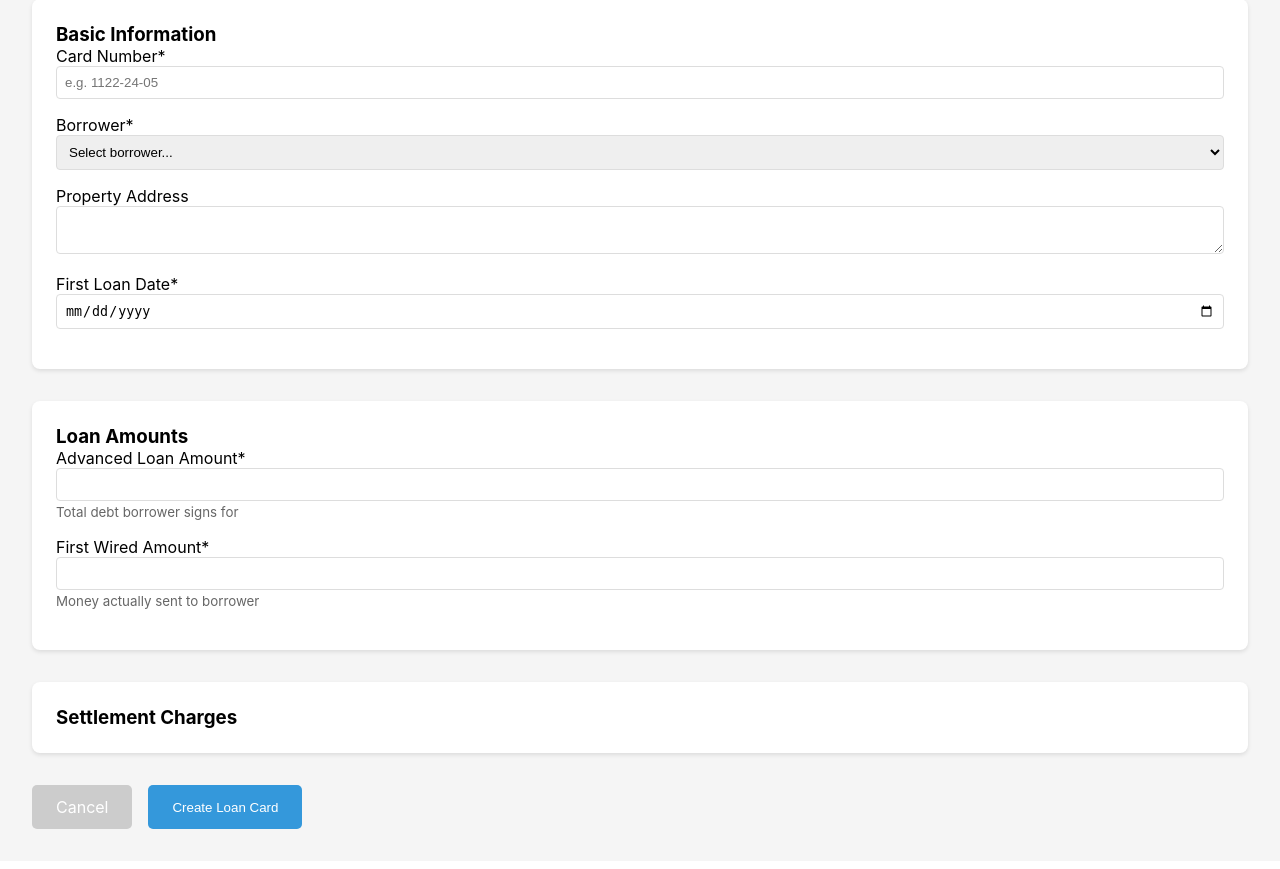
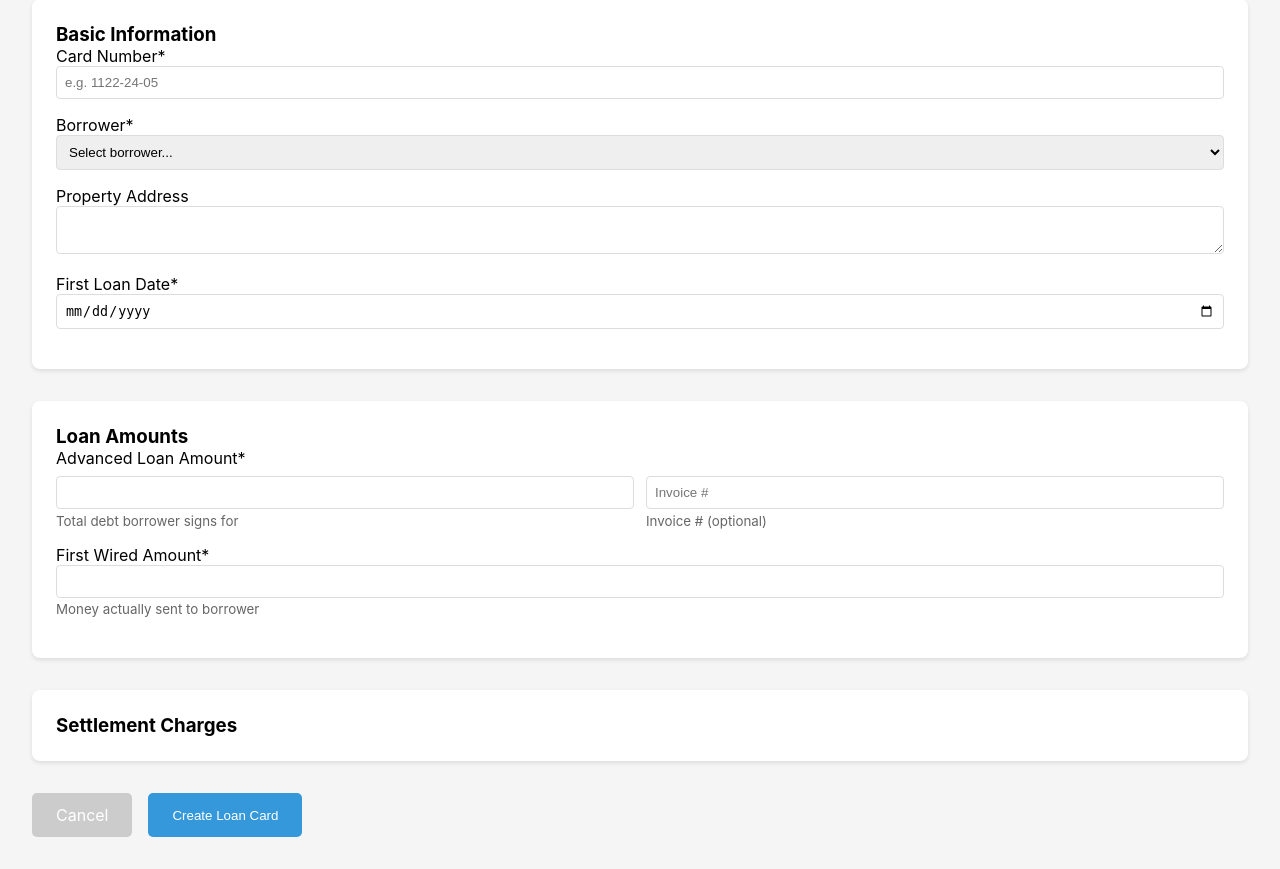
Before and after one commit to emilaliyev17/lm, a Django app: page /api/loans/create/ in a window 1280 px wide. Shown: the part 308-1177 px from the top of the page. Before the commit the page ends 1137 px from the top, so only its background shows below. Run offline with Django 5.2, Linux system fonts and the light colour scheme; the visitor is signed in with stand-in values (Sample User, id 1); data that the repository does not hold is empty.

Commit message:
Add advanced_loan_invoice field to track main loan document number

```diff
--- a/loans/admin.py
+++ b/loans/admin.py
@@ -62,7 +62,7 @@ class LoanCardAdmin(admin.ModelAdmin):
             'fields': ('card_number', 'borrower', 'property_address', 'status')
         }),
         ('Loan Amounts', {
-            'fields': ('advanced_loan_amount', 'first_wired_amount',
+            'fields': ('advanced_loan_amount', 'advanced_loan_invoice', 'first_wired_amount',
                       'total_settlement_charges', 'initial_interest_rate')
         }),
         ('Dates', {
--- a/loans/models.py
+++ b/loans/models.py
@@ -60,6 +60,12 @@ class LoanCard(models.Model):
         decimal_places=2,
         validators=[MinValueValidator(Decimal('0.01'))],
         help_text="Total debt amount that borrower signed for (J13)"
+    )
+    advanced_loan_invoice = models.CharField(
+        max_length=100,
+        blank=True,
+        null=True,
+        help_text="Invoice or document number for main loan"
     )
 
     first_wired_amount = models.DecimalField(
--- a/loans/views.py
+++ b/loans/views.py
@@ -35,6 +35,7 @@ def loan_list(request):
             'checkpoint_valid': abs(checkpoint) < Decimal('0.01'),
             'status': loan.get_status_display(),
             'interest_rate_display': loan.initial_interest_rate * 100,
+            'advanced_loan_invoice': loan.advanced_loan_invoice,
         })
 
     context = {
@@ -84,6 +85,7 @@ def api_loans(request):
             'card_number': loan.card_number,
             'borrower': loan.borrower.name,
             'advanced_loan_amount': str(loan.advanced_loan_amount),
+            'advanced_loan_invoice': loan.advanced_loan_invoice,
             'first_wired_amount': str(loan.first_wired_amount),
             'total_settlement_charges': str(loan.total_settlement_charges),
             'status': loan.status,
@@ -138,6 +140,7 @@ def api_loan_detail(request, card_number):
         },
         'property_address': loan.property_address,
         'advanced_loan_amount': str(loan.advanced_loan_amount),
+        'advanced_loan_invoice': loan.advanced_loan_invoice,
         'first_wired_amount': str(loan.first_wired_amount),
         'total_settlement_charges': str(loan.total_settlement_charges),
         'first_loan_date': loan.first_loan_date.isoformat(),
@@ -169,6 +172,8 @@ def create_loan(request):
             advanced = Decimal('0')
             first_wired = Decimal('0')
 
+        advanced_invoice = (request.POST.get('advanced_loan_invoice', '') or '').strip()
+
         # Calculate settlement charges total
         settlement_total = Decimal('0')
         charge_types = list(SettlementChargeType.objects.filter(is_active=True))
@@ -195,6 +200,7 @@ def create_loan(request):
                 borrower_id=request.POST.get('borrower'),
                 property_address=request.POST.get('property_address', ''),
                 advanced_loan_amount=advanced,
+                advanced_loan_invoice=advanced_invoice or None,
                 first_wired_amount=first_wired,
                 total_settlement_charges=settlement_total,  # Set it directly
                 first_loan_date=request.POST.get('first_loan_date'),
--- a/templates/loans/create_loan.html
+++ b/templates/loans/create_loan.html
@@ -57,8 +57,16 @@
 
         <div style="margin-bottom: 1rem;">
             <label>Advanced Loan Amount*</label>
-            <input type="number" name="advanced_loan_amount" id="advancedLoan" required step="0.01">
-            <small style="color: #666;">Total debt borrower signs for</small>
+            <div class="settlement-charge-inputs">
+                <div>
+                    <input type="number" name="advanced_loan_amount" id="advancedLoan" required step="0.01">
+                    <small style="color: #666;">Total debt borrower signs for</small>
+                </div>
+                <div>
+                    <input type="text" name="advanced_loan_invoice" placeholder="Invoice #">
+                    <small style="color: #666;">Invoice # (optional)</small>
+                </div>
+            </div>
         </div>
 
         <div style="margin-bottom: 1rem;">
--- a/templates/loans/loan_detail.html
+++ b/templates/loans/loan_detail.html
@@ -10,6 +10,7 @@
         <div style="display: grid; grid-template-columns: 1fr 1fr; gap: 0.5rem;">
             <div>
                 <strong>Advanced Loan:</strong> ${{ loan.advanced_loan_amount|floatformat:2|intcomma }}<br>
+                <strong>Invoice #:</strong> {% if loan.advanced_loan_invoice %}{{ loan.advanced_loan_invoice }}{% else %}—{% endif %}<br>
                 <strong>First Wired:</strong> ${{ loan.first_wired_amount|floatformat:2|intcomma }}<br>
                 <strong>Interest Rate:</strong> {{ interest_rate_display|floatformat:1 }}%
             </div>
--- a/templates/loans/loan_list.html
+++ b/templates/loans/loan_list.html
@@ -28,6 +28,7 @@
             <th>Borrower</th>
             <th>Advanced Loan</th>
             <th>First Wired</th>
+            <th>Invoice #</th>
             <th>Rate</th>
             <th>Settlement</th>
             <th>Checkpoint</th>
@@ -42,6 +43,7 @@
             <td>{{ loan.borrower }}</td>
             <td>${{ loan.advanced_loan|floatformat:0|intcomma }}</td>
             <td>${{ loan.first_wired|floatformat:0|intcomma }}</td>
+            <td>{% if loan.advanced_loan_invoice %}{{ loan.advanced_loan_invoice }}{% else %}—{% endif %}</td>
             <td>{{ loan.interest_rate_display|floatformat:1 }}%</td>
             <td>${{ loan.settlement|floatformat:0|intcomma }}</td>
             <td>
```
Also changed, not shown: loans/migrations/0006_loancard_advanced_loan_invoice.py (added).
